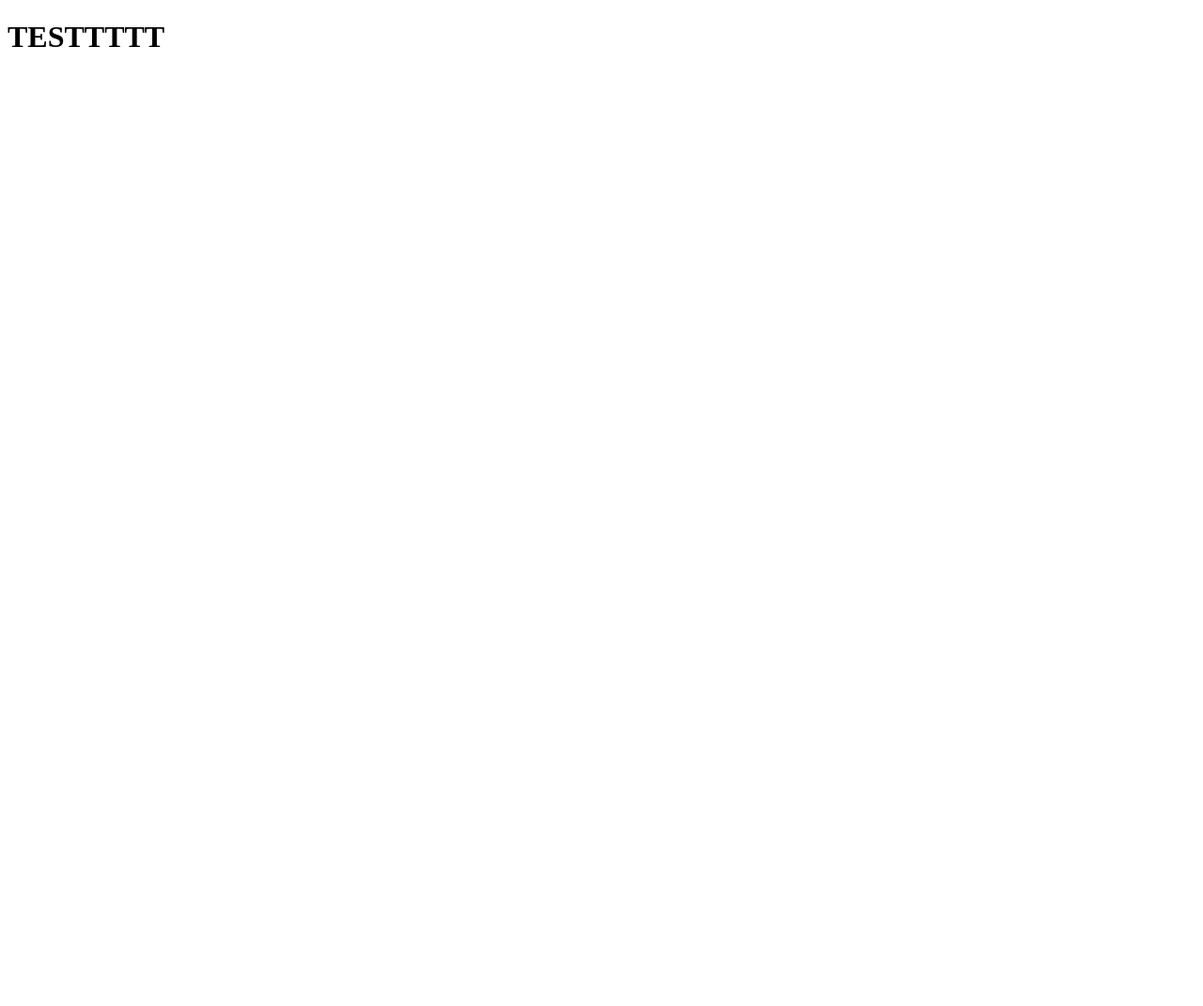
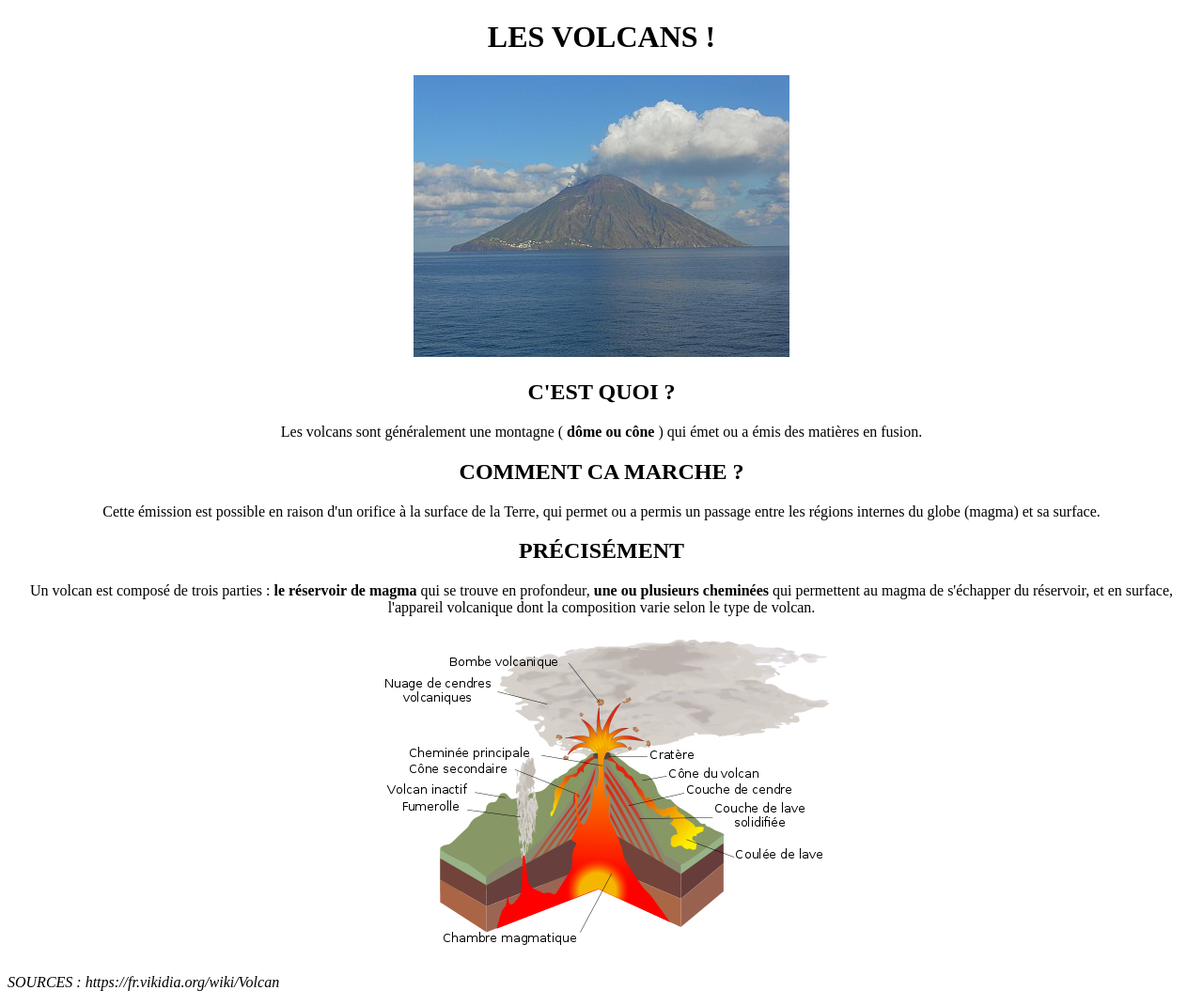
Before and after one commit to adbme/html-css, a plain HTML site: page index.html in a window 1280 px wide. Shown: the whole page at 94% size. Before the commit the page ends 800 px from the top, so only its background shows below. Drawn offline with Linux system fonts and the light colour scheme.

Commit message:
création des éléments

```diff
--- a/index.html
+++ b/index.html
@@ -6,11 +6,35 @@
     <meta name="viewport" content="width=device-width, initial-scale=1.0">
     <title>html et css</title>
 </head>
+<body>
+<center>
+<header>
+    <h1>LES VOLCANS !</h1>
+    <img src="images/volcan.jpeg" alt="">
+</header>
 <main>
-<body>
- <h1>TESTTTTT</h1>
-</body>
+
+
+ <div>
+    <h2>C'EST QUOI ?</h2>
+    <p>Les volcans sont généralement une montagne ( <B>dôme ou cône</B> ) qui émet ou a émis des matières en fusion.</p>
+ </div>
+
+ <div>
+    <h2>COMMENT CA MARCHE ?</h2>
+    <p>Cette émission est possible en raison d'un orifice à la surface de la Terre, qui permet ou a permis un passage entre les régions internes du globe (magma) et sa surface.</p>
+ </div>
+ <div>
+    <h2>PRÉCISÉMENT</h2>
+    <p>Un volcan est composé de trois parties : <B>le réservoir de magma</B> qui se trouve en profondeur, <B>une ou plusieurs cheminées</B> qui permettent au magma de s'échapper du réservoir, et en surface, </B>l'appareil volcanique</B> dont la composition varie selon le type de volcan.</p>
+    <img src="images/commentcamarche.png" alt="">
+ </div>
+</center>
+
+
 </html>
 </main>
 <footer>
+    <p><i>SOURCES : https://fr.vikidia.org/wiki/Volcan</i></p>
 </footer>
+</body>
```
Also changed, not shown: images/commentcamarche.png (added), images/volcan.jpeg (added).
